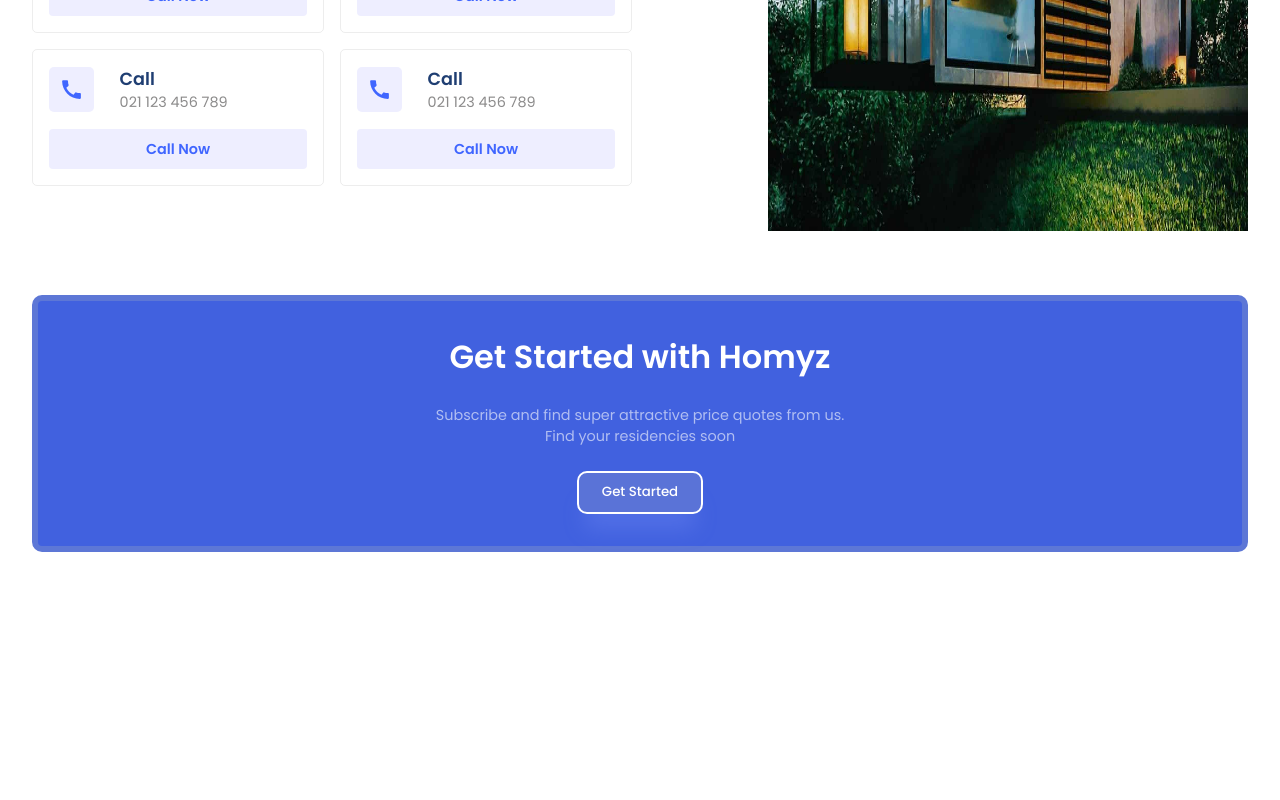
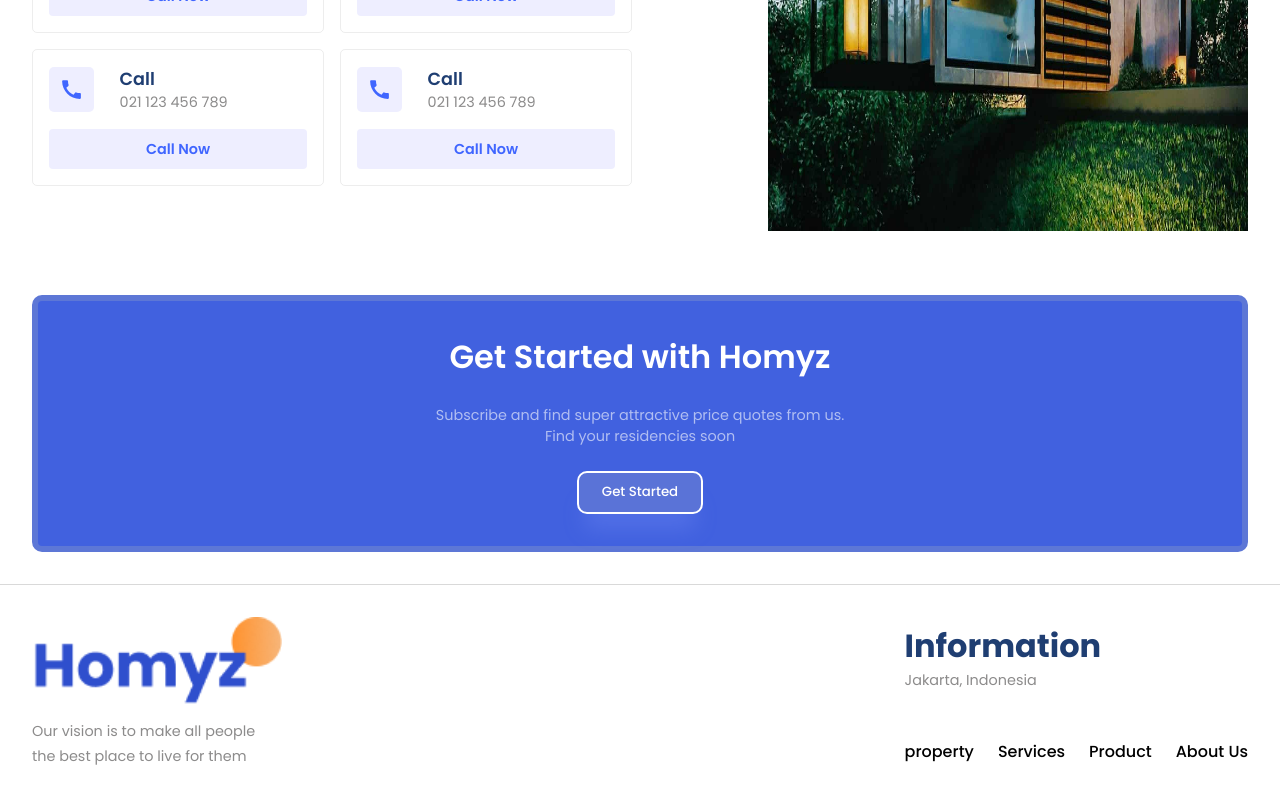
Before and after one commit to Fikri-Ramadan/React-RealEstate, a React (Vite) app: page / in a window 1280 px wide. Shown: the part 2511-3311 px from the top of the page. Before the commit the page ends 3095 px from the top, so only its background shows below. Built offline with nearby package versions, Linux system fonts and the light colour scheme.

Commit message:
create footer component

```diff
--- a/src/App.jsx
+++ b/src/App.jsx
@@ -1,6 +1,7 @@
 import './App.css';
 import Companies from './components/companies/Companies';
 import Contact from './components/contact/Contact';
+import Footer from './components/footer/Footer';
 import GetStarted from './components/getStarted/GetStarted';
 import Header from './components/header/Header';
 import Hero from './components/hero/Hero';
@@ -20,6 +21,7 @@
       <Value />
       <Contact />
       <GetStarted />
+      <Footer />
     </div>
   );
 }
--- /dev/null
+++ b/src/components/footer/Footer.css
@@ -0,0 +1,25 @@
+.f-container {
+  display: flex;
+  justify-content: space-between;
+  border-top: 0.5px solid rgba(0, 0, 0, 0.148);
+}
+
+.f-right {
+  display: flex;
+  flex-direction: column;
+  justify-content: center;
+  align-items: flex-start;
+}
+
+.f-menu {
+  margin-top: 3rem;
+  display: flex;
+  justify-content: center;
+  align-items: center;
+  gap: 1.5rem;
+  font-weight: 500;
+}
+
+.f-menu span {
+  cursor: pointer;
+}
--- /dev/null
+++ b/src/components/footer/Footer.jsx
@@ -0,0 +1,30 @@
+import './Footer.css';
+
+const Footer = () => {
+  return (
+    <section className="f-wrapper">
+      <div className="paddings innerWidth f-container">
+        <div className="f-left">
+          <div className="logo">
+            <img src="./logo2.png" alt="" width={250} />
+          </div>
+          <span className="secondaryText">
+            Our vision is to make all people <br />
+            the best place to live for them
+          </span>
+        </div>
+        <div className="f-right">
+          <span className="primaryText">Information</span>
+          <span className="secondaryText">Jakarta, Indonesia</span>
+          <div className="f-menu">
+            <span>property</span>
+            <span>Services</span>
+            <span>Product</span>
+            <span>About Us</span>
+          </div>
+        </div>
+      </div>
+    </section>
+  );
+};
+export default Footer;
```
